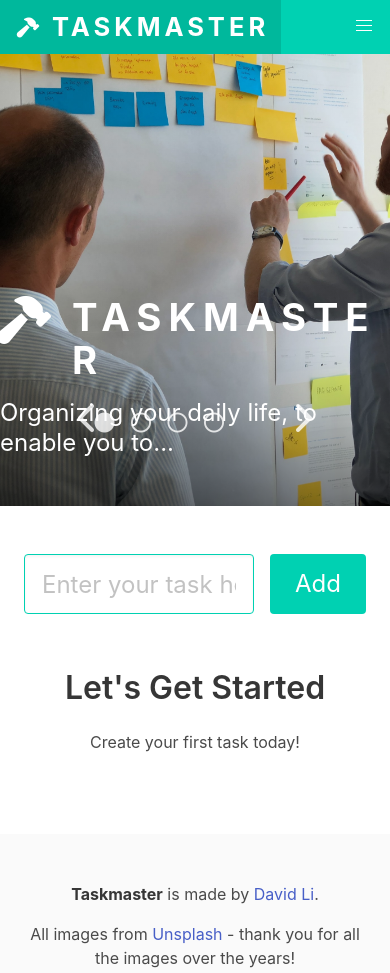
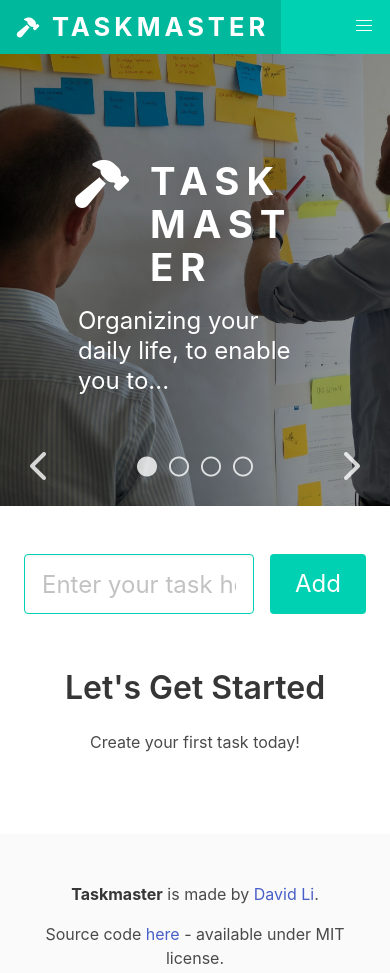
Before and after one commit to dlimx/taskmaster, a website: page index.html in a window 390 px wide. Shown: the top 973 px of the page. Drawn offline with nearby package versions, Linux system fonts and the light colour scheme.

Commit message:
add responsive styling

```diff
--- a/index.html
+++ b/index.html
@@ -153,6 +153,9 @@
       <strong>Taskmaster</strong> is made by <a href="https://davidli.io">David Li</a>.
     </p>
     <p>
+      Source code <a href="https://github.com/dlimx/taskmaster">here</a> - available under MIT license.
+    </p>
+    <p>
       All images from <a href="https://unsplash.com">Unsplash</a> - thank you for all the images over the years!
     </p>
   </div>
--- a/src/tasks.js
+++ b/src/tasks.js
@@ -1,3 +1,4 @@
+// TODO - update to use AWS
 const SERVER_ROOT = 'https://cors-anywhere.herokuapp.com/http://web.engr.oregonstate.edu/~zhangluy/tools/class-content/form_tests/check_request.php';
 
 const getTasks = () => {
@@ -158,11 +159,20 @@ const createTaskCard = (task) => {
 const updateTaskContainer = (tasks) => {
     const taskContainer = document.querySelector('#task-container');
     const TASK_CONTAINER_EMPTY = 'task-container-empty';
+    const hasTasks = tasks && tasks.length;
+
+    try {
+        const completed = hasTasks ? tasks.filter(task => !!task.completed).length : 0;
+        const taskCount = document.querySelector('#task-count');
+        taskCount.innerHTML = `${completed} task${completed === 1 ? '' : 's'}`;
+    } catch (error) {
+        // handling for non-details page
+    }
 
     // reset the container so we're not duplicating
     taskContainer.innerHTML = '';
 
-    if (!tasks || !tasks.length) {
+    if (!hasTasks) {
         taskContainer.classList.add(TASK_CONTAINER_EMPTY);
 
         const getStarted = document.createElement('h1');
@@ -183,14 +193,6 @@ const updateTaskContainer = (tasks) => {
     for (const task of tasks) {
         const card = createTaskCard(task);
         taskContainer.append(card);
-    }
-
-    try {
-        const completed = tasks.filter(task => !!task.completed).length;
-        const taskCount = document.querySelector('#task-count');
-        taskCount.innerHTML = `${completed} task${completed === 1 ? '' : 's'}`;
-    } catch (error) {
-        // handling for non-details page
     }
 };
 
@@ -244,9 +246,8 @@ const updateDetailPage = (tasks) => {
     taskUpdated.classList.add('is-5');
     taskUpdated.innerHTML = dayjs(task.updated).format('[Last updated on] MMMM DD [at] h:mma');
 
-
-    taskDetailsContainer.appendChild(taskCreated)
-    taskDetailsContainer.appendChild(taskUpdated)
+    taskDetailsContainer.appendChild(taskCreated);
+    taskDetailsContainer.appendChild(taskUpdated);
 };
 
 window.tasks = {
--- a/styles/style.css
+++ b/styles/style.css
@@ -9,7 +9,7 @@ body {
 .page-container {
   position: relative;
   min-height: 100vh;
-  padding-bottom: 12rem;
+  padding-bottom: 16rem;
 }
 
 .nav-title {
@@ -80,7 +80,7 @@ body {
   left: 0;
   bottom: 0;
   right: 0;
-  height: 12rem;
+  height: 16rem;
 }
 
 #carousel {
@@ -123,14 +123,14 @@ body {
 
 #carousel-left {
   position: absolute;
-  left: 4rem;
-  bottom: 4rem;
+  left: 3rem;
+  bottom: 3rem;
 }
 
 #carousel-right {
   position: absolute;
-  right: 4rem;
-  bottom: 4rem;
+  right: 3rem;
+  bottom: 3rem;
 }
 
 .carousel-nav {
@@ -146,7 +146,7 @@ body {
 
 .carousel-row {
   position: absolute;
-  bottom: 4.25rem;
+  bottom: 3.5rem;
   right: 10rem;
 }
 
@@ -156,6 +156,7 @@ body {
   justify-content: flex-end;
   height: 100%;
   padding: 3rem 0;
+  width: 60%;
 }
 
 .fade {
@@ -180,3 +181,36 @@ body {
   width: 100%;
   overflow: auto;
 }
+
+@media only screen and (max-width: 1024px) {
+  .carousel-container {
+    justify-content: flex-start;
+    padding-top: 10rem;
+  }
+
+  .carousel-content {
+    background-image: linear-gradient(to bottom, rgba(0,0,0,0.4) 0%, rgba(0,0,0,0.4) 100%);
+  }
+
+  #carousel-left {
+    position: absolute;
+    left: 1rem;
+    bottom: 1rem;
+  }
+
+  .carousel-row {
+    position: absolute;
+    left: 50%;
+    width: 200px;
+    display: flex;
+    justify-content: center;
+    transform: translateX(-50%);
+    bottom: 1.5rem;
+  }
+
+  #carousel-right {
+    position: absolute;
+    right: 1rem;
+    bottom: 1rem;
+  }
+}
```
Also changed, not shown: about.html (+3 -0 lines), detail.html (+3 -0 lines), profile.html (+3 -0 lines), 1 other file.
